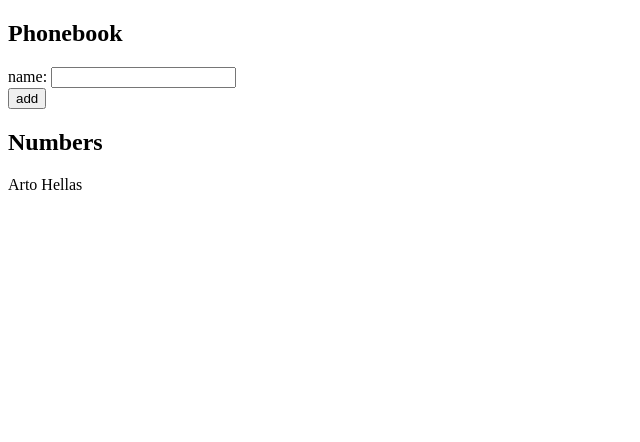
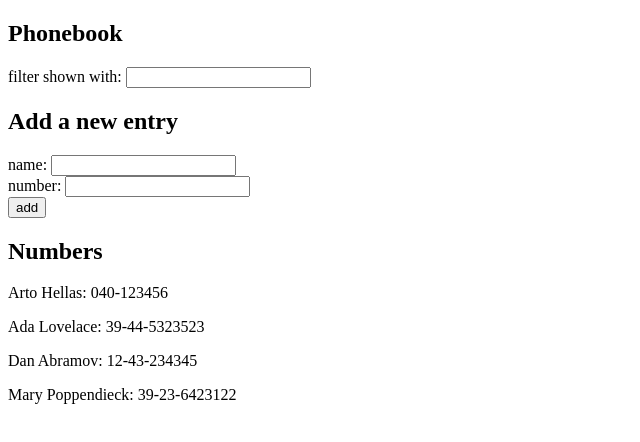
Before and after one commit to javiercoronadonarvaez/fullstack-open, a React (Vite) app in the folder part2/phonebook/: page / in a window 1280 px wide. Shown: the top 442 px of the page, without its empty margins (0-640 px from the left). Built offline with nearby package versions, Linux system fonts and the light colour scheme.

Commit message:
Finished Exercise 2.9 from part2

```diff
--- a/part2/phonebook/src/App.jsx
+++ b/part2/phonebook/src/App.jsx
@@ -2,40 +2,75 @@ import { useState } from 'react'
 
 const PersonNumberDisplay = ({ person }) => {
   return (
-    <p>{person.name}</p>
+    <p>{person.name}: {person.number}</p>
   )
 }
 
 const App = () => {
   const [persons, setPersons] = useState([
-    { name: 'Arto Hellas', id: 1 }
+    { name: 'Arto Hellas', number: '040-123456', id: 1 },
+    { name: 'Ada Lovelace', number: '39-44-5323523', id: 2 },
+    { name: 'Dan Abramov', number: '12-43-234345', id: 3 },
+    { name: 'Mary Poppendieck', number: '39-23-6423122', id: 4 }
   ])
   const [newName, setNewName] = useState('')
+  const [newNumber, setNewNumber] = useState('')
+  const [newFilter, setNewFilter] = useState('')
+  const [filteredPersons, setFilteredPersons] = useState(persons)
 
-  const addNameToPersons = (event) => {
+  const addEntryToPersons = (event) => {
     event.preventDefault()
     const repeatedNameBool = persons.some(person => person.name === newName)
+    const repeatedNumberBool = persons.some(person => person.number === newNumber)
     if (repeatedNameBool) {
       alert(`${newName} is already added to phonebook`)
     }
-    console.log(repeatedNameBool)
+    if (repeatedNumberBool) {
+      alert(`${newNumber} is already added to phonebook and can't belong to different people`)
+    }
     const newNameObject = {
+      id: persons.length + 1,
       name: newName,
-      id: persons.length + 1
+      number: newNumber
     }
     setPersons(persons.concat(newNameObject))
+    console.log('New Filter', newFilter)
+    const filterAppliesToNewEntry = newNameObject.name.toLowerCase().includes(newFilter.toLocaleLowerCase())
+    console.log('Filter Applies to New Entry:', filterAppliesToNewEntry)
+    if (filterAppliesToNewEntry) {
+      const newFilteredPersons = filteredPersons.concat(newNameObject)
+      setFilteredPersons(newFilteredPersons)
+    }
     setNewName('')
+    setNewNumber('')
   }
 
   const handleAddedNameChange = (event) => {
-    console.log(event.target.value)
     setNewName(event.target.value)
+  }
+
+  const handleAddedNumberChange = (event) => {
+    setNewNumber(event.target.value)
+  }
+
+  const handleFilterChange = (event) => {
+    const currentFilter = event.target.value
+    const newFilteredPersons = persons.filter(person => person.name.toLocaleLowerCase().includes(currentFilter.toLocaleLowerCase()))
+    setNewFilter(currentFilter)
+    setFilteredPersons(newFilteredPersons)
   }
 
   return (
     <div>
       <h2>Phonebook</h2>
-      <form onSubmit={addNameToPersons}>
+      <div>
+        filter shown with: <input
+                            value={newFilter}
+                            onChange={handleFilterChange}
+                            />
+      </div>
+      <h2>Add a new entry</h2>
+        <form onSubmit={addEntryToPersons}>
           <div>
             name: <input
                     value={newName}
@@ -43,11 +78,17 @@ const App = () => {
                   />
           </div>
           <div>
+            number: <input
+                    value={newNumber}
+                    onChange={handleAddedNumberChange}
+                  />
+          </div>
+        <div>
           <button type="submit">add</button>
         </div>
       </form>
       <h2>Numbers</h2>
-      {persons.map(person => <PersonNumberDisplay key={person.id} person={person} />)}
+      {filteredPersons.map(person => <PersonNumberDisplay key={person.id} person={person} />)}
     </div>
   )
 }
```
Lines whose indentation alone changed are shown as unchanged.
